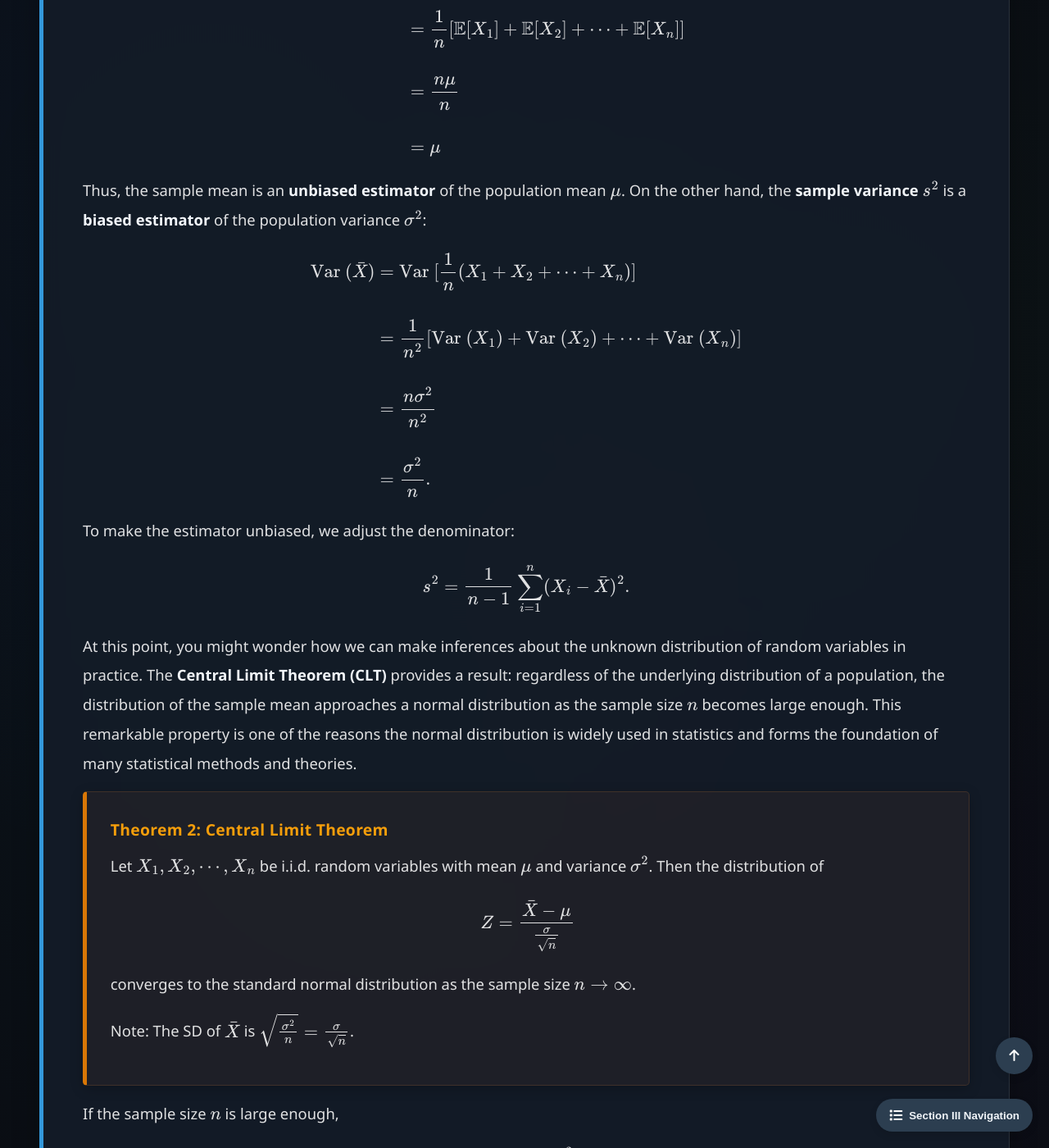
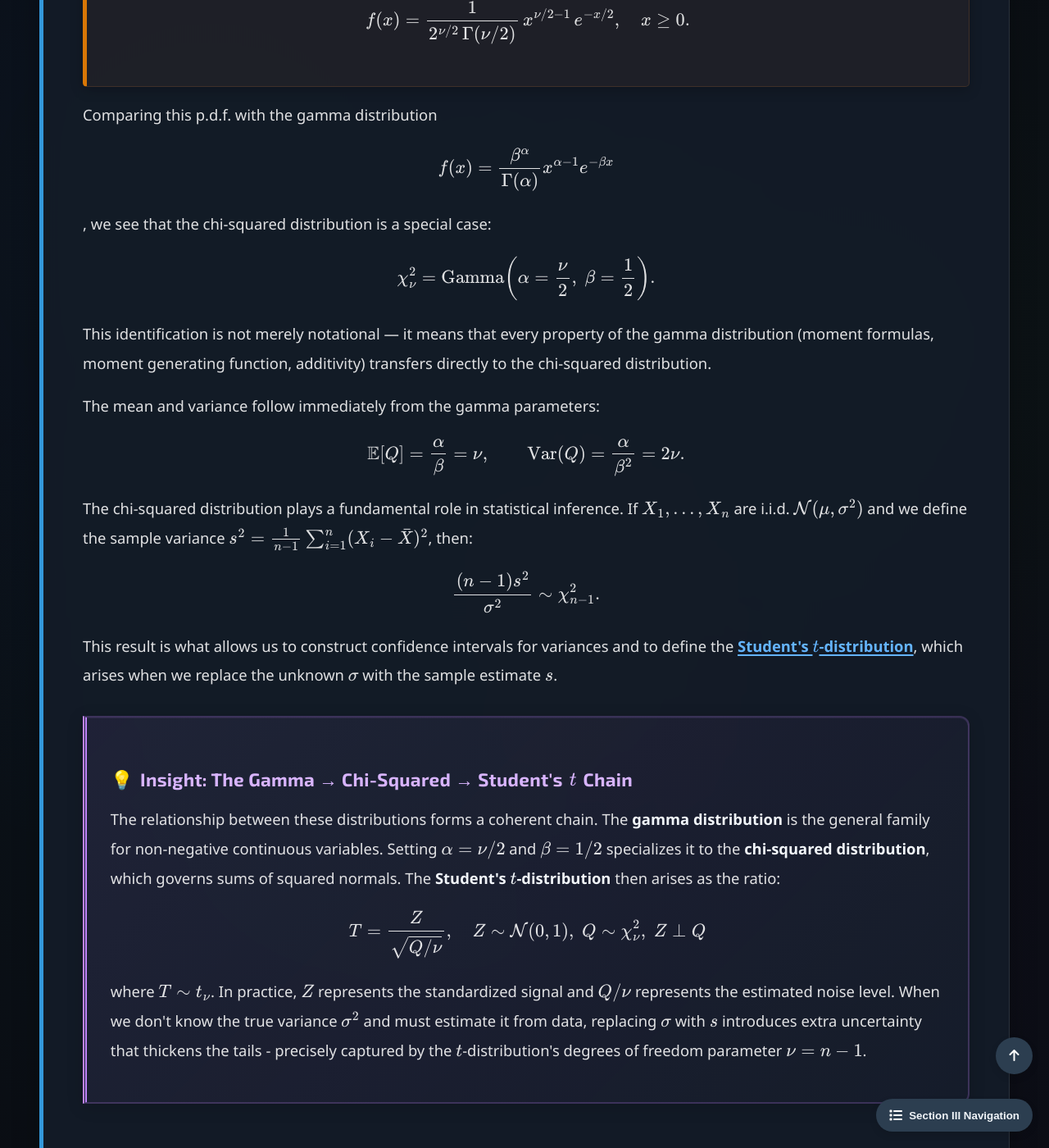
Before and after one commit to Yusukey01/yusukey01.github.io, a Jekyll site: the page built from Mathematics/Probability/gaussian.html, in a window 1280 px wide and 1400 px high, scrolled down 6787 px. Shown: the whole window at 82% size. Built offline with Jekyll 4.4.1, drawn with Linux system fonts in a browser that asks for light colours; some of the changed text lies outside the part shown.

Commit message:
revised explanations and style

```diff
--- a/Mathematics/Probability/gaussian.html
+++ b/Mathematics/Probability/gaussian.html
@@ -20,6 +20,7 @@ uses_python: false
         <div class="topic-nav">
             <a href="#gaussian_f">Gaussian Function</a>
             <a href="#normal">Normal(Gaussian) Distribution</a>
+            <a href="#chi2">Chi-Squared Distribution</a>
             <a href="#clt">Central Limit Theorem</a>
         </div>
 
@@ -228,6 +229,89 @@ uses_python: false
 
             </section>
 
+            <section id="chi2" class="section-content">
+                <h2>Chi-Squared Distribution</h2>
+
+                <p>
+                    If a single standard normal variable \(Z \sim \mathcal{N}(0,1)\) captures the behavior of
+                    one random measurement, what distribution governs the sum of <em>squared</em> measurements?
+                    This question arises naturally in statistics: whenever we compute a sample variance, we are
+                    summing squared deviations. The answer is the <strong>chi-squared distribution</strong>, which
+                    connects the normal distribution from this section to the
+                    <a href="gamma.html"><strong>gamma distribution</strong></a> from the previous one.
+                </p>
+
+                <div class="theorem">
+                    <span class="theorem-title">Definition: Chi-Squared Distribution</span>
+                    <p>
+                        Let \(Z_1, Z_2, \ldots, Z_\nu\) be independent standard normal random variables,
+                        \(Z_i \sim \mathcal{N}(0, 1)\). The random variable
+                        \[
+                        Q = Z_1^2 + Z_2^2 + \cdots + Z_\nu^2 = \sum_{i=1}^{\nu} Z_i^2
+                        \]
+                        has a <strong>chi-squared distribution</strong> with \(\nu\) <strong>degrees of freedom</strong>,
+                        written \(Q \sim \chi^2_\nu\). Its p.d.f. is:
+                        \[
+                        f(x) = \frac{1}{2^{\nu/2}\,\Gamma(\nu/2)}\, x^{\nu/2 - 1}\, e^{-x/2}, \quad x \geq 0.
+                        \]
+                    </p>
+                </div>
+
+                <p>
+                    Comparing this p.d.f. with the gamma distribution
+                    \[
+                    f(x) = \frac{\beta^\alpha}{\Gamma(\alpha)} x^{\alpha-1} e^{-\beta x}
+                    \],
+                    we see that the chi-squared distribution is a special case:
+                    \[
+                    \chi^2_\nu = \text{Gamma}\!\left(\alpha = \frac{\nu}{2},\; \beta = \frac{1}{2}\right).
+                    \]
+                    This identification is not merely notational — it means that every property of the gamma
+                    distribution (moment formulas, moment generating function, additivity) transfers directly
+                    to the chi-squared distribution.
+                </p>
+
+                <p>
+                    The mean and variance follow immediately from the gamma parameters:
+                    \[
+                    \mathbb{E}[Q] = \frac{\alpha}{\beta} = \nu, \qquad
+                    \text{Var}(Q) = \frac{\alpha}{\beta^2} = 2\nu.
+                    \]
+                </p>
+
+                <p>
+                    The chi-squared distribution plays a fundamental role in statistical inference.
+                    If \(X_1, \ldots, X_n\) are i.i.d. \(\mathcal{N}(\mu, \sigma^2)\) and we define the
+                    sample variance \(s^2 = \frac{1}{n-1}\sum_{i=1}^{n}(X_i - \bar{X})^2\), then:
+                    \[
+                    \frac{(n-1)s^2}{\sigma^2} \sim \chi^2_{n-1}.
+                    \]
+                    This result is what allows us to construct confidence intervals for variances and to
+                    define the <a href="student.html"><strong>Student's \(t\)-distribution</strong></a>,
+                    which arises when we replace the unknown \(\sigma\) with the sample estimate \(s\).
+                </p>
+
+                <div class="insight-box">
+                    <h3>Insight: The Gamma → Chi-Squared → Student's \(t\) Chain</h3>
+                    <p>
+                        The relationship between these distributions forms a coherent chain. The
+                        <strong>gamma distribution</strong> is the general family for non-negative continuous
+                        variables. Setting \(\alpha = \nu/2\) and \(\beta = 1/2\) specializes it to the
+                        <strong>chi-squared distribution</strong>, which governs sums of squared normals.
+                        The <strong>Student's \(t\)-distribution</strong> then arises as the ratio:
+                        \[
+                        T = \frac{Z}{\sqrt{Q/\nu}}, \quad Z \sim \mathcal{N}(0,1),\; Q \sim \chi^2_\nu,\; Z \perp Q
+                        \]
+                        where \(T \sim t_\nu\). In practice, \(Z\) represents the standardized signal
+                        and \(Q/\nu\) represents the estimated noise level. When we don't know the true
+                        variance \(\sigma^2\) and must estimate it from data, replacing \(\sigma\) with \(s\)
+                        introduces extra uncertainty that thickens the tails - precisely captured by the
+                        \(t\)-distribution's degrees of freedom parameter \(\nu = n - 1\).
+                    </p>
+                </div>
+
+            </section>
+
             <section id="clt" class="section-content">
                 <h2>Central Limit Theorem</h2>
 
```
Also changed, not shown: Mathematics/Probability/student.html (+6 -6 lines).
